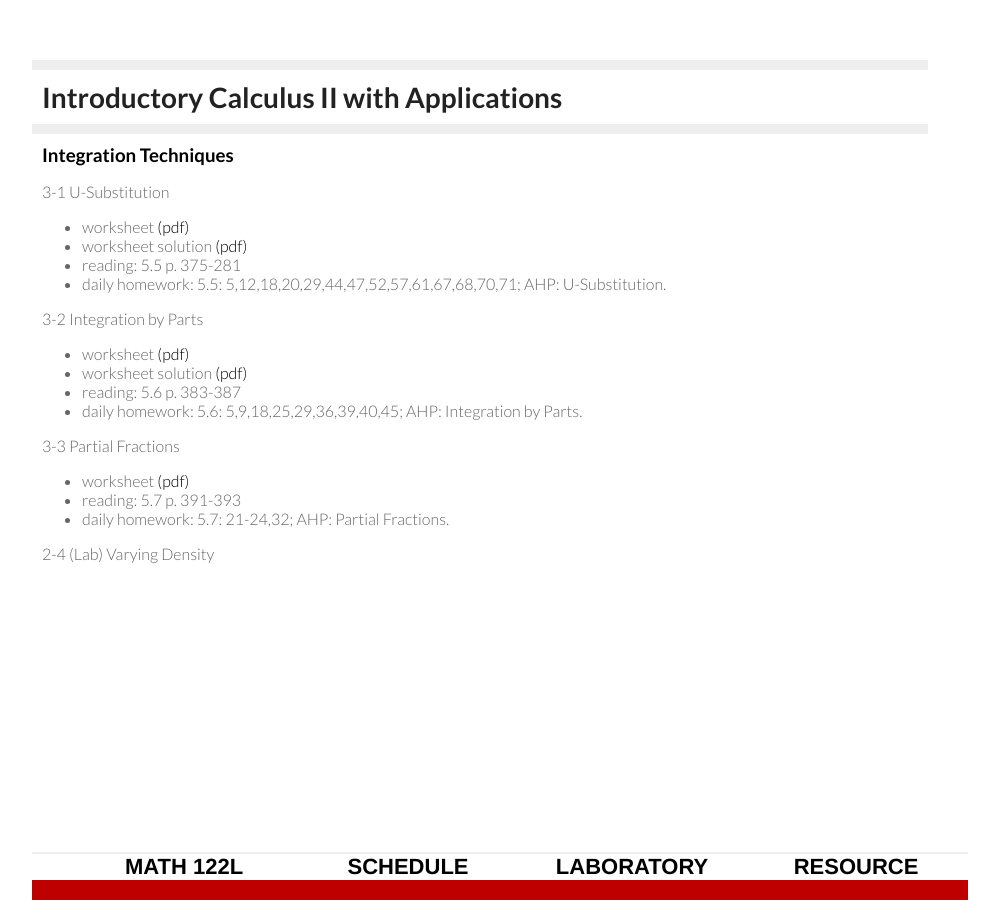
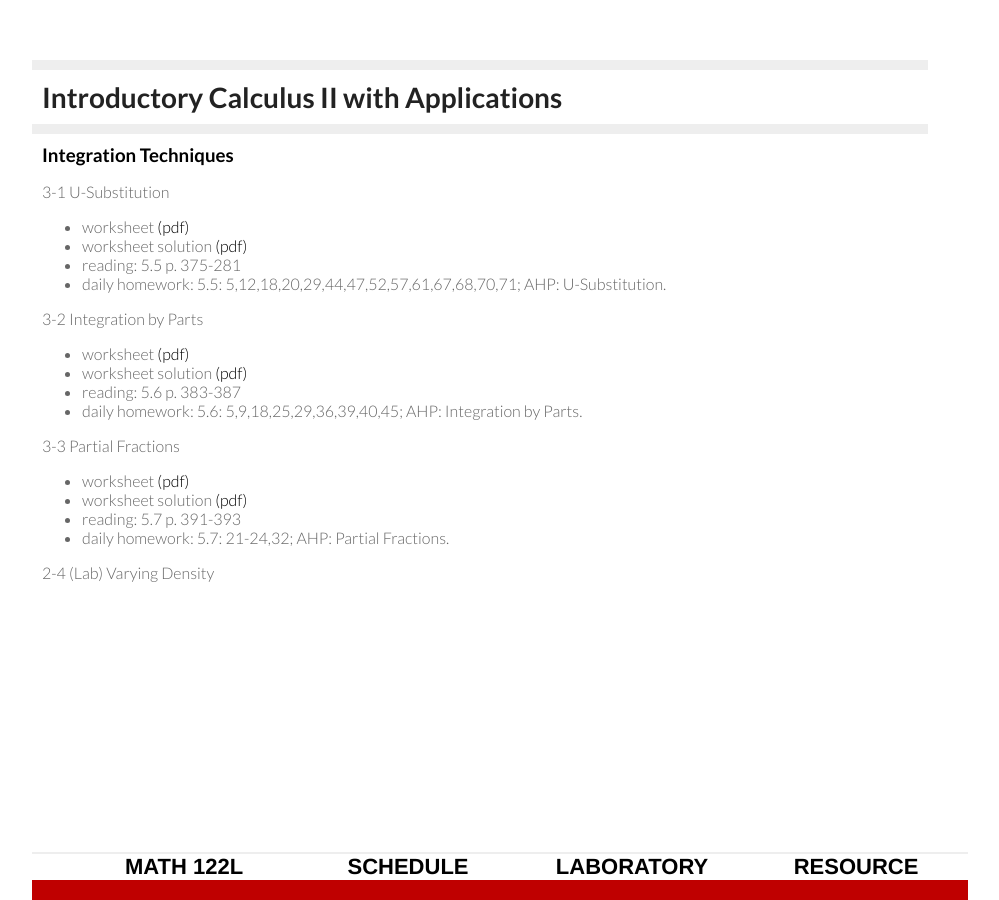
Before and after one commit to sshanshans/calculus2, a Jekyll site: the page built from schedule/week3/week3.md, in a window 1280 px wide. Shown: the whole page, without its empty margins (160-1159 px from the left). Built offline with Jekyll 4.4.1, drawn with Linux system fonts in a browser that asks for light colours.

Commit message:
week 3 solution

```diff
--- a/schedule/week3/week3.md
+++ b/schedule/week3/week3.md
@@ -22,6 +22,7 @@ description: weekly schedule
 3-3 Partial Fractions
 
 * worksheet [(pdf)](\calculus2\schedule\week3\3-3Shan.pdf)   <br>
+* worksheet solution [(pdf)](\calculus2\schedule\week3\3-3ShanSolutions.pdf)
 * reading: 5.7 p. 391-393 <br>
 * daily homework: 5.7: 21-24,32; AHP: Partial Fractions.   <br>
 
```
